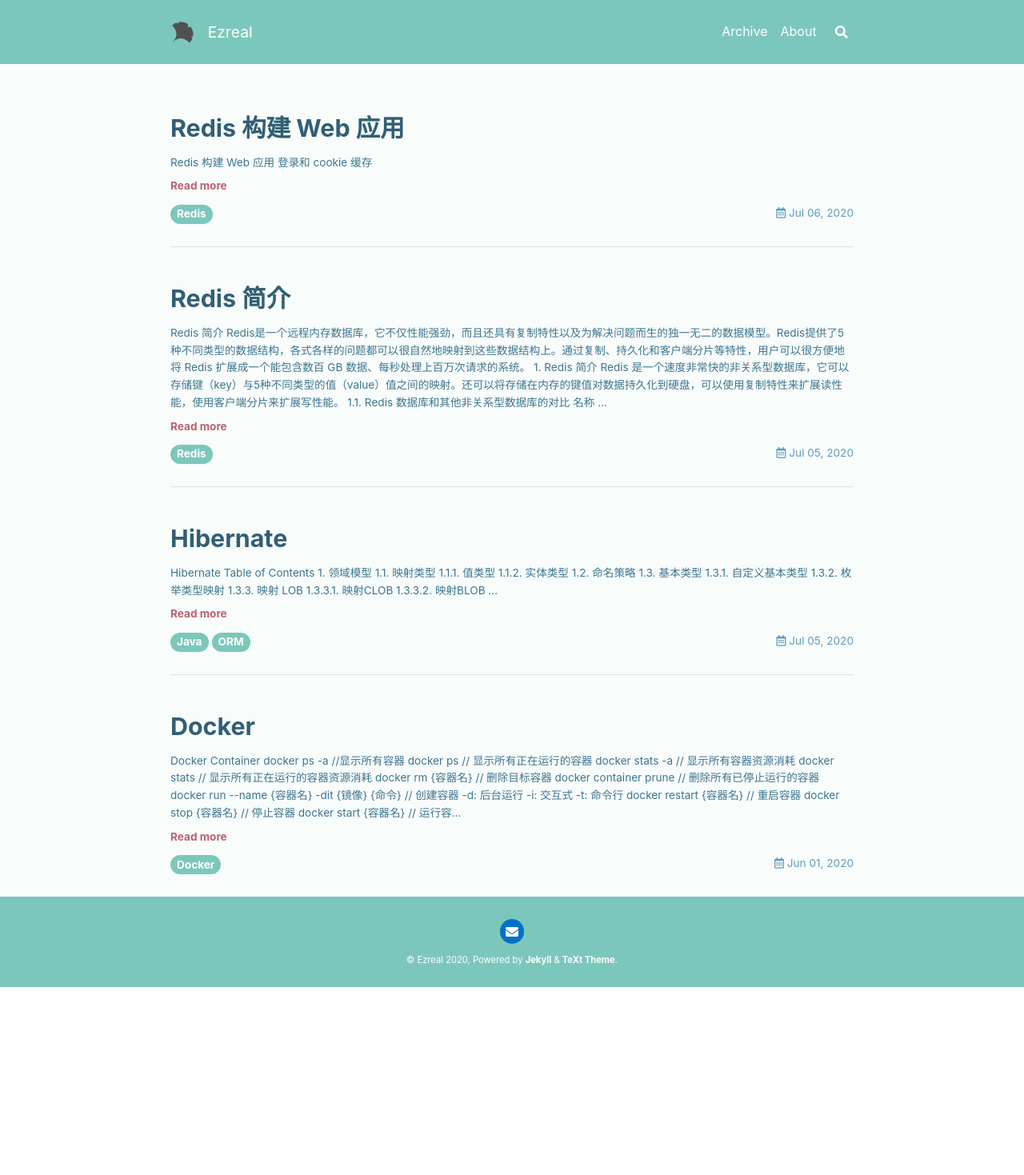
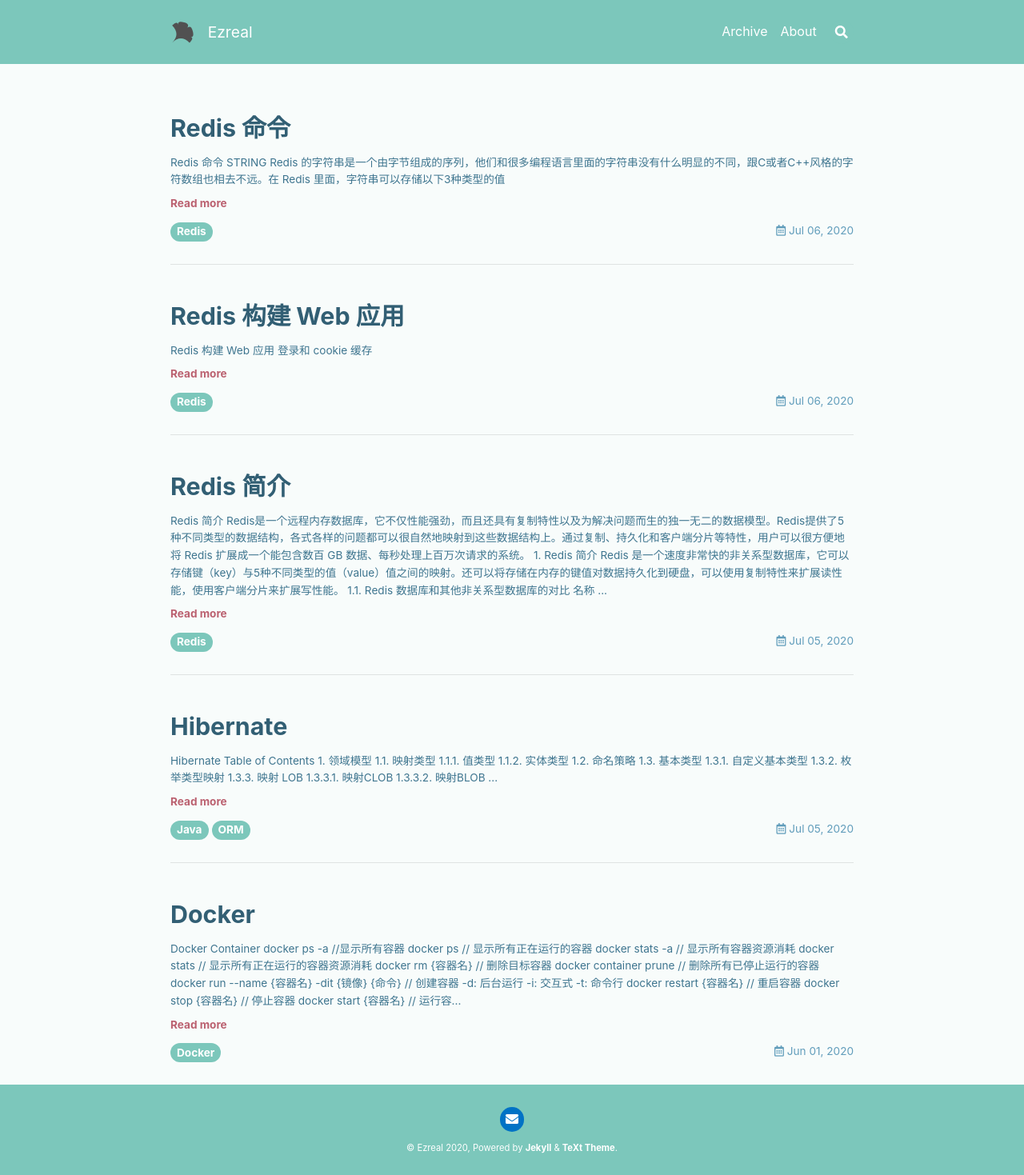
Before and after one commit to 510463173/pages, a Jekyll site: the page built from index.html, in a window 1280 px wide. Shown: the whole page at 80% size. Built offline with Jekyll 4.4.1, drawn with Linux system fonts in a browser that asks for light colours; nearby versions of some CDN libraries; Markdown is read by kramdown in place of the engine named in the settings; the list of posts is cut into pages by our own code; before the commit the page ends 1234 px from its top, so only the background shows below that.

Commit message:
add redis

```diff
--- /dev/null
+++ b/_posts/2020-07-06-redis-commands.md
@@ -0,0 +1,10 @@
+---
+title: Redis 命令
+tags: ["Redis"]
+---
+
+Redis 命令
+---
+
+# STRING #
+Redis 的字符串是一个由字节组成的序列，他们和很多编程语言里面的字符串没有什么明显的不同，跟C或者C++风格的字符数组也相去不远。在 Redis 里面，字符串可以存储以下3种类型的值
```
Also changed, not shown: _posts/2020-07-05-redis-breifing.md (+8 -7 lines).
